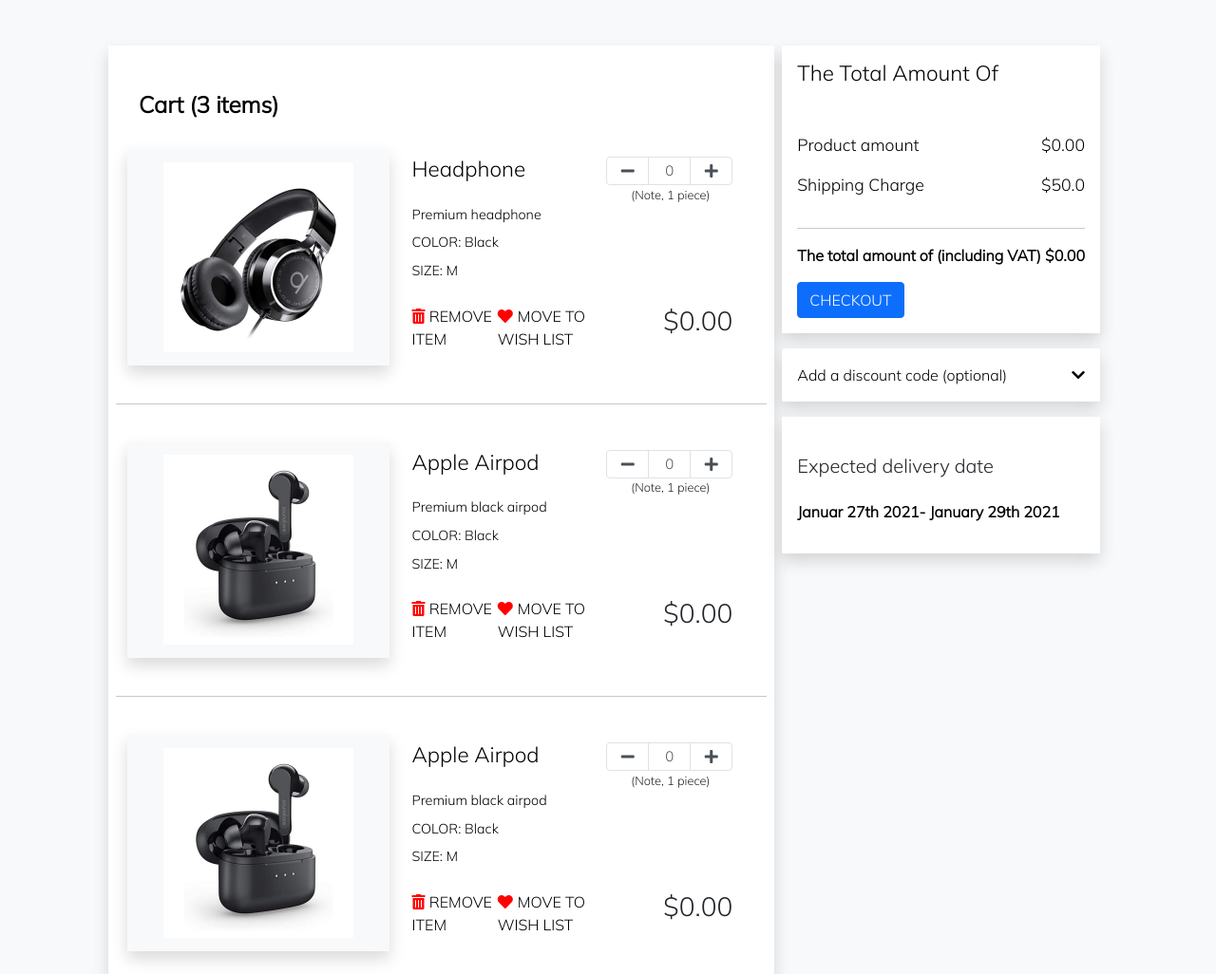
After one commit to VaishnaviB03/ProjectUpdates, a Flask app: page /cart in a window 1280 px wide. The commit adds this page. Shown: the whole page at 95% size. Run offline with Flask 2, Linux system fonts and the light colour scheme; some libraries are stand-ins or nearby versions.

Commit message:
cart design and linking

```diff
--- a/project_minor-master/app.py
+++ b/project_minor-master/app.py
@@ -89,6 +89,11 @@ def Store():
 
         return render_template('products.html',categories=categories)
 
+@app.route('/cart', methods = ['GET','POST'])
+def Cart():
+    # data = db.execute('SELECT * from categories')
+    # categories = data.fetchall()
+    return render_template('cart.html')
 
 if __name__ == '__main__':
     app.run(debug = True)
--- /dev/null
+++ b/project_minor-master/static/css/cart.css
@@ -0,0 +1,123 @@
+@import url('https://fonts.googleapis.com/css2?family=Mulish:wght@300&display=swap');
+* {
+    margin: 0;
+    padding: 0;
+    box-sizing: border-box;
+    font-family: 'Mulish', sans-serif;
+}
+
+ :root {
+    --text-clr: #000000;
+}
+
+p {
+    color: #000000;
+}
+
+a {
+    text-decoration: none;
+    color: var(--text-clr);
+}
+
+a:hover {
+    text-decoration: none;
+    color: var(--text-clr);
+}
+
+h2 {
+    color: var(--text-clr);
+    font-size: 1.5rem;
+}
+
+.main_cart {
+    background: #fff;
+}
+
+.card {
+    border: none;
+}
+
+.product_img img {
+    min-width: 200px;
+    max-height: 200px;
+}
+
+.product_name {
+    color: black;
+    font-size: 1.4rem;
+    text-transform: capitalize;
+    font-weight: 500;
+}
+
+.card-title p {
+    font-size: 0.9rem;
+    font-weight: 500;
+}
+
+.remove-and-wish p {
+    font-size: 2.8rem;
+    margin-bottom: 0;
+}
+
+.price-money h3 {
+    font-size: 1rem;
+    font-weight: 600;
+}
+
+.set_quantity {
+    position: relative;
+}
+
+.set_quantity::after {
+    content: "(Note, 1 piece)";
+    width: auto;
+    height: auto;
+    text-align: center;
+    position: absolute;
+    bottom: -20px;
+    right: 1.5rem;
+    font-size: 0.8rem;
+}
+
+.page-link {
+    line-height: 16px;
+    width: 45px;
+    font-size: 1rem;
+    display: flex;
+    justify-content: center;
+    align-items: center;
+    color: #495057;
+}
+
+.page-item input {
+    line-height: 22px;
+    padding: 3px;
+    font-size: 15px;
+    display: flex;
+    justify-content: center;
+    align-items: center;
+    text-align: center;
+}
+
+.page-link:hover {
+    text-decoration: none;
+    color: #495057;
+    outline: none !important;
+}
+
+.page-link:focus {
+    box-shadow: none;
+}
+
+.price_indiv p {
+    font-size: 1.1rem;
+}
+
+.fa-heart {
+    padding-right: 5px;
+}
+
+.fa-heart,
+.fa-trash-alt {
+    color: red;
+}
--- /dev/null
+++ b/project_minor-master/templates/cart.html
@@ -0,0 +1,276 @@
+<html lang="en">
+
+<head>
+    <!-- Required meta tags -->
+    <meta charset="utf-8">
+    <meta name="viewport" content="width=device-width, initial-scale=1">
+    <!-- Bootstrap CSS -->
+    <link rel="stylesheet" href="https://stackpath.bootstrapcdn.com/bootstrap/5.0.0-alpha1/css/bootstrap.min.css" integrity="sha384-r4NyP46KrjDleawBgD5tp8Y7UzmLA05oM1iAEQ17CSuDqnUK2+k9luXQOfXJCJ4I" crossorigin="anonymous">
+    <link rel="stylesheet" href="https://cdnjs.cloudflare.com/ajax/libs/font-awesome/5.10.0/css/all.min.css" integrity="sha512-PgQMlq+nqFLV4ylk1gwUOgm6CtIIXkKwaIHp/PAIWHzig/lKZSEGKEysh0TCVbHJXCLN7WetD8TFecIky75ZfQ==" crossorigin="anonymous" />
+    <link rel="stylesheet" type="text/css" href="{{url_for('static',filename='css/cart.css')}}">
+    <title>Cart</title>
+</head>
+
+<body class="bg-light">
+    <div class="container-fluid">
+        <div class="row">
+            <div class="col-md-10 col-11 mx-auto">
+                <div class="row mt-5 gx-3">
+                    <!-- left side div -->
+                    <div class="col-md-12 col-lg-8 col-11 mx-auto main_cart mb-lg-0 mb-5 shadow">
+                        <div class="card p-4">
+                            <h2 class="py-4 font-weight-bold">Cart (3 items)</h2>
+                            <div class="row">
+                                <!-- cart images div -->
+                                <div class="col-md-5 col-11 mx-auto bg-light d-flex justify-content-center align-items-center shadow product_img">
+                                    <img src="{{url_for('static',filename='images/headphone.png')}}" class="img-fluid" alt="cart img">
+                                </div>
+
+                                <!-- cart product details -->
+                                <div class="col-md-7 col-11 mx-auto px-4 mt-2">
+                                    <div class="row">
+                                        <!-- product name  -->
+                                        <div class="col-6 card-title">
+                                            <h1 class="mb-4 product_name">Headphone</h1>
+                                            <p class="mb-2">Premium headphone</p>
+                                            <p class="mb-2">COLOR: Black</p>
+                                            <p class="mb-3">SIZE: M</p>
+                                        </div>
+                                        <!-- quantity inc dec -->
+                                        <div class="col-6">
+                                            <ul class="pagination justify-content-end set_quantity">
+                                                <li class="page-item">
+                                                    <button class="page-link " onclick="decreaseNumber('textbox','itemval')">
+                                                    <i class="fas fa-minus"></i> </button>
+                                                </li>
+                                                <li class="page-item"><input type="text" name="" class="page-link" value="0" id="textbox">
+                                                </li>
+                                                <li class="page-item">
+                                                    <button class="page-link" onclick="increaseNumber('textbox','itemval')"> <i class="fas fa-plus"></i></button>
+                                                </li>
+                                            </ul>
+                                        </div>
+                                    </div>
+                                    <!-- //remover move and price -->
+                                    <div class="row">
+                                        <div class="col-8 d-flex justify-content-between remove_wish">
+                                            <p><i class="fas fa-trash-alt">   </i> REMOVE ITEM</p>
+                                            <p><i class="fas fa-heart"></i>MOVE TO WISH LIST </p>
+                                        </div>
+                                        <div class="col-4 d-flex justify-content-end price_money">
+                                            <h3>$<span id="itemval">0.00 </span></h3>
+                                        </div>
+                                    </div>
+                                </div>
+                            </div>
+                        </div>
+                        <hr/>
+                        <!-- 2nd cart product -->
+                        <div class="card p-4">
+                            <div class="row">
+                                <!-- cart images div -->
+                                <div class="col-md-5 col-11 mx-auto bg-light d-flex justify-content-center align-items-center shadow product_img">
+                                    <img src="{{url_for('static',filename='images/airpods.png')}}" class="img-fluid" alt="cart img">
+                                </div>
+
+                                <!-- cart product details -->
+                                <div class="col-md-7 col-11 mx-auto px-4 mt-2">
+                                    <div class="row">
+                                        <!-- product name  -->
+                                        <div class="col-6 card-title">
+                                            <h1 class="mb-4 product_name">Apple Airpod</h1>
+                                            <p class="mb-2">Premium black airpod</p>
+                                            <p class="mb-2">COLOR: Black</p>
+                                            <p class="mb-3">SIZE: M</p>
+                                        </div>
+                                        <!-- quantity inc dec -->
+                                        <div class="col-6">
+                                            <ul class="pagination justify-content-end set_quantity">
+                                                <li class="page-item">
+                                                    <button class="page-link " onclick="decreaseNumber('textbox1','itemval1')"> <i class="fas fa-minus"></i> </button>
+                                                </li>
+                                                <li class="page-item"><input type="text" name="" class="page-link" value="0" id="textbox1">
+                                                </li>
+                                                <li class="page-item">
+                                                    <button class="page-link" onclick="increaseNumber('textbox1','itemval1')"> <i class="fas fa-plus"></i></button>
+                                                </li>
+                                            </ul>
+                                        </div>
+                                    </div>
+                                    <!-- //remover move and price -->
+                                    <div class="row">
+                                        <div class="col-8 d-flex justify-content-between remove_wish">
+                                            <p><i class="fas fa-trash-alt"></i> REMOVE ITEM</p>
+                                            <p><i class="fas fa-heart"></i>MOVE TO WISH LIST </p>
+                                        </div>
+                                        <div class="col-4 d-flex justify-content-end price_money">
+                                            <h3>$<span id="itemval1">0.00 </span> </h3>
+                                        </div>
+                                    </div>
+                                </div>
+                            </div>
+                        </div>
+                        <hr>
+                        <!-- 3rd cart product -->
+                        <div class="card p-4">
+                            <div class="row">
+                                <!-- cart images div -->
+                                <div class="col-md-5 col-11 mx-auto bg-light d-flex justify-content-center align-items-center shadow product_img">
+                                    <img src="{{url_for('static',filename='images/airpods.png')}}" class="img-fluid" alt="cart img">
+                                </div>
+
+
+
+
+                                <!-- cart product details -->
+                                <div class="col-md-7 col-11 mx-auto px-4 mt-2">
+                                    <div class="row">
+                                        <!-- product name  -->
+                                        <div class="col-6 card-title">
+                                            <h1 class="mb-4 product_name">Apple Airpod</h1>
+                                            <p class="mb-2">Premium black airpod</p>
+                                            <p class="mb-2">COLOR: Black</p>
+                                            <p class="mb-3">SIZE: M</p>
+                                        </div>
+                                        <!-- quantity inc dec -->
+                                        <div class="col-6">
+                                            <ul class="pagination justify-content-end set_quantity">
+                                                <li class="page-item">
+                                                    <button class="page-link " onclick="decreaseNumber('textbox2','itemval2')"> <i class="fas fa-minus"></i> </button>
+                                                </li>
+                                                <li class="page-item"><input type="text" name="" class="page-link" value="0" id="textbox2">
+                                                </li>
+                                                <li class="page-item">
+                                                    <button class="page-link" onclick="increaseNumber('textbox2','itemval2')"> <i class="fas fa-plus"></i></button>
+                                                </li>
+                                            </ul>
+                                        </div>
+                                    </div>
+                                    <!-- //remover move and price -->
+                                    <div class="row">
+                                        <div class="col-8 d-flex justify-content-between remove_wish">
+                                            <p><i class="fas fa-trash-alt"></i> REMOVE ITEM</p>
+                                            <p><i class="fas fa-heart"></i>MOVE TO WISH LIST </p>
+                                        </div>
+                                        <div class="col-4 d-flex justify-content-end price_money">
+                                            <h3>$<span id="itemval2">0.00 </span> </h3>
+                                        </div>
+                                    </div>
+                                </div>
+                            </div>
+                        </div>
+                    </div>
+                    <!-- right side div -->
+                    <div class="col-md-12 col-lg-4 col-11 mx-auto mt-lg-0 mt-md-5">
+                        <div class="right_side p-3 shadow bg-white ">
+                            <h2 class="product_name mb-5">The Total Amount Of</h2>
+                            <div class="price_indiv d-flex justify-content-between">
+                                <p>Product amount</p>
+                                <p>$<span id="product_total_amt">0.00</span></p>
+                            </div>
+                            <div class="price_indiv d-flex justify-content-between">
+                                <p>Shipping Charge</p>
+                                <p>$<span id="shipping_charge">50.0</span></p>
+                            </div>
+                            <hr />
+                            <div class="total-amt d-flex justify-content-between font-weight-bold">
+                                <p>The total amount of (including VAT)</p>
+                                <p>$<span id="total_cart_amt">0.00</span></p>
+                            </div>
+                            <button class="btn btn-primary text-uppercase">Checkout</button>
+                        </div>
+                        <!-- discount code part -->
+                        <div class="discount_code mt-3 shadow">
+                            <div class="card">
+                                <div class="card-body">
+                                    <a class="d-flex justify-content-between" data-toggle="collapse" href="#collapseExample" aria-expanded="false" aria-controls="collapseExample">
+                                    Add a discount code (optional)
+                                    <span><i class="fas fa-chevron-down pt-1"></i></span>
+                                    </a>
+                                    <div class="collapse" id="collapseExample">
+                                        <div class="mt-3">
+                                            <input type="text" name="" id="discount_code1" class="form-control font-weight-bold" placeholder="Enter the discount code">
+                                            <small id="error_trw" class="text-dark mt-3">code is Neev</small>
+                                        </div>
+                                        <button class="btn btn-primary btn-sm mt-3" onclick="discount_code()">Apply</button>
+                                    </div>
+                                </div>
+                            </div>
+                        </div>
+
+
+
+
+                        <!-- discount code ends -->
+                        <div class="mt-3 shadow p-3 bg-white">
+                            <div class="pt-4">
+                                <h5 class="mb-4">Expected delivery date</h5>
+                                <p style="font-weight: 800;">Januar 27th 2021- January 29th 2021</p>
+                            </div>
+                        </div>
+                    </div>
+                </div>
+            </div>
+        </div>
+    </div>
+    <!-- Optional JavaScript -->
+    <!-- Popper.js first, then Bootstrap JS -->
+    <script src="https://cdn.jsdelivr.net/npm/popper.js@1.16.0/dist/umd/popper.min.js" integrity="sha384-Q6E9RHvbIyZFJoft+2mJbHaEWldlvI9IOYy5n3zV9zzTtmI3UksdQRVvoxMfooAo" crossorigin="anonymous"></script>
+    <script src="https://stackpath.bootstrapcdn.com/bootstrap/5.0.0-alpha1/js/bootstrap.min.js" integrity="sha384-oesi62hOLfzrys4LxRF63OJCXdXDipiYWBnvTl9Y9/TRlw5xlKIEHpNyvvDShgf/" crossorigin="anonymous"></script>
+
+    <script type="text/javascript">
+        var product_total_amt = document.getElementById('product_total_amt');
+        var shipping_charge = document.getElementById('shipping_charge');
+        var total_cart_amt = document.getElementById('total_cart_amt');
+        var discountCode = document.getElementById('discount_code1');
+        const decreaseNumber = (incdec, itemprice) => {
+            var itemval = document.getElementById(incdec);
+            var itemprice = document.getElementById(itemprice);
+            console.log(itemprice.innerHTML);
+            // console.log(itemval.value);
+            if (itemval.value <= 0) {
+                itemval.value = 0;
+                alert('Negative quantity not allowed');
+            } else {
+                itemval.value = parseInt(itemval.value) - 1;
+                itemval.style.background = '#fff';
+                itemval.style.color = '#000';
+                itemprice.innerHTML = parseInt(itemprice.innerHTML) - 15;
+                product_total_amt.innerHTML = parseInt(product_total_amt.innerHTML) - 15;
+                total_cart_amt.innerHTML = parseInt(product_total_amt.innerHTML) + parseInt(shipping_charge.innerHTML);
+            }
+        }
+        const increaseNumber = (incdec, itemprice) => {
+            var itemval = document.getElementById(incdec);
+            var itemprice = document.getElementById(itemprice);
+            // console.log(itemval.value);
+            if (itemval.value >= 5) {
+                itemval.value = 5;
+                alert('max 5 allowed');
+                itemval.style.background = 'red';
+                itemval.style.color = '#fff';
+            } else {
+                itemval.value = parseInt(itemval.value) + 1;
+                itemprice.innerHTML = parseInt(itemprice.innerHTML) + 15;
+                product_total_amt.innerHTML = parseInt(product_total_amt.innerHTML) + 15;
+                total_cart_amt.innerHTML = parseInt(product_total_amt.innerHTML) + parseInt(shipping_charge.innerHTML);
+            }
+        }
+
+
+        const discount_code = () => {
+            let totalamtcurr = parseInt(total_cart_amt.innerHTML);
+            let error_trw = document.getElementById('error_trw');
+            if (discountCode.value === 'Neev') {
+                let newtotalamt = totalamtcurr - 15;
+                total_cart_amt.innerHTML = newtotalamt;
+                error_trw.innerHTML = "Hurray! code is valid";
+                alert('You got discount of $15!')
+            } else {
+                error_trw.innerHTML = "Try Again! Valid code is Neev";
+            }
+        }
+    </script>
+</body>
+
+</html>
--- a/project_minor-master/templates/index.html
+++ b/project_minor-master/templates/index.html
@@ -53,7 +53,7 @@
                                     <a class="nav-link" href="#">Wishlist</a>
                                 </li>
                                 <li class="nav-item">
-                                    <a class="nav-link" href="#">Cart</a>
+                                    <a class="nav-link" href="/cart">Cart</a>
                                 </li>
 
                                 <li class="nav-item dropdown">
```
Also changed, not shown: project_minor-master/static/css/app.js (deleted, +0 -25 lines), project_minor-master/static/css/products.css (+3 -4 lines), project_minor-master/models.py (line endings or trailing spaces).
